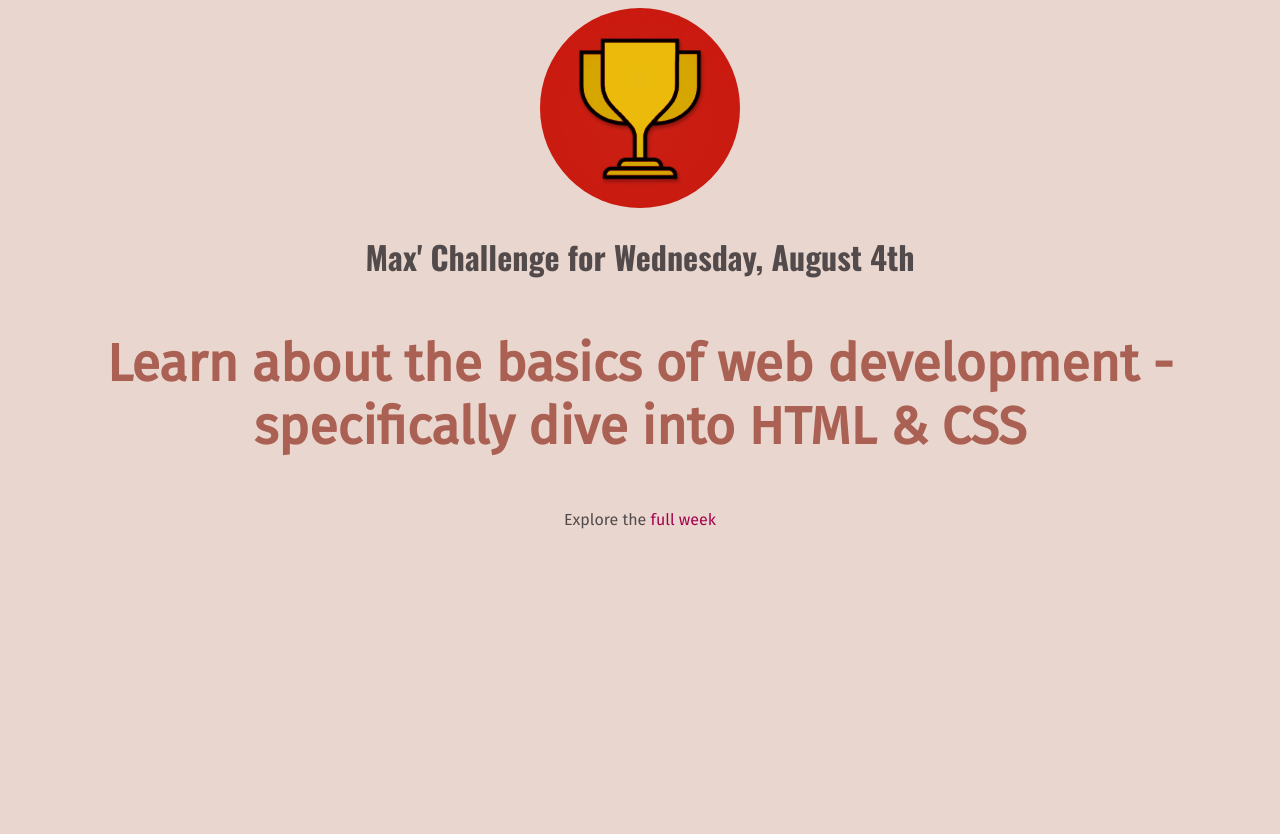
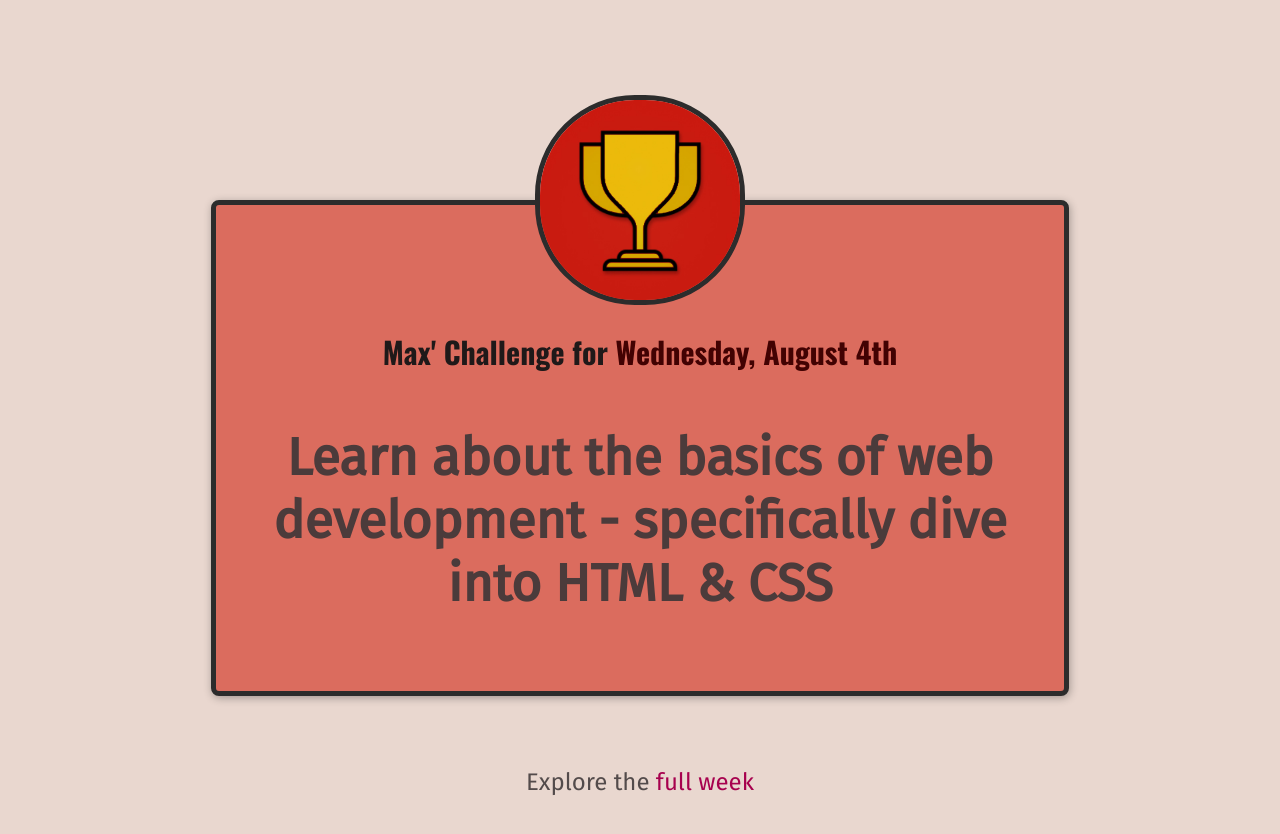
Before and after one commit to Aconite-green/web_tutorial, a plain HTML site: page index.html in a window 1280 px wide. Before the commit the page ends 800 px from the top, so only its background shows below. Drawn offline with nearby package versions, Linux system fonts and the light colour scheme.

Commit message:
feat: class 80

```diff
--- a/index.html
+++ b/index.html
@@ -9,16 +9,20 @@
       rel="stylesheet"
     />
     <link rel="stylesheet" href="/styles/daily-challenge.css" />
-    <link rel="stylesheet" href="/styles/shared.css">
+    <link rel="stylesheet" href="/styles/shared.css" />
     <title>My Daily Challenge</title>
   </head>
   <body>
-    <img src="/images/challenges-trophy.jpg" alt="A trophy" />
-    <h1>Max' Challenge for Wednesday, August 4th</h1>
-    <p id="todays-challenge">
-      Learn about the basics of web development - specifically dive into HTML &
-      CSS
-    </p>
-    <p>Explore the <a href="full-week.html">full week</a></p>
+    <main>
+      <img src="/images/challenges-trophy.jpg" alt="A trophy" />
+      <h1>Max' Challenge for <span> Wednesday, August 4th </span></h1>
+      <p id="todays-challenge">
+        Learn about the basics of web development - specifically dive into HTML
+        & CSS
+      </p>
+    </main>
+    <footer>
+      <p>Explore the <a href="full-week.html">full week</a></p>
+    </footer>
   </body>
 </html>
--- a/styles/daily-challenge.css
+++ b/styles/daily-challenge.css
@@ -1,12 +1,36 @@
+main{
+  width: 800px;
+  margin: 200px auto 72px auto;
+  background-color: rgb(219, 108, 94);
+  padding: 24px;
+  border: 5px solid rgb(44, 44, 44);
+  border-radius: 8px;
+  box-shadow: 1px 2px 8px rgba(0, 0, 0, 0.3);
+}
 
 img {
   width: 200px;
   height: 200px;
   border-radius: 100px;
+  border: 5px solid rgb(44, 44, 44);
+  margin-top: -134px;
+}
+
+h1{
+  font-size: 30px;
+  color: rgb(31, 25, 25);
+}
+
+span{
+  color: rgb(66, 2, 2);
+}
+
+a{
+  color: rgb(73, 29, 50);
 }
 
 #todays-challenge {
-  color: rgb(170, 96, 83);
+  color: rgb(75, 59, 59);
   font-weight: bold;
   font-size: 52px;
 }
--- a/styles/full-week.css
+++ b/styles/full-week.css
@@ -5,11 +5,11 @@ header{
 h1 {
   font-size: 48px;
   color: rgb(71, 62, 62);
-  margin: 12px 0;
+  margin: 0 0;
 }
 
 #description{
-  margin-bottom: 36px;
+  margin: 12px 0;
 }
 
 /* header p{
@@ -23,6 +23,8 @@ a {
   border: 1px solid rgb(167, 1, 78);
   border-radius: 4px;
   font-size: 24px;
+  display: inline-block;
+  margin: 0;
 }
 
 a:hover {
@@ -42,6 +44,7 @@ li {
   margin: 32px;
   background-color: rgb(223, 136, 124);
   border-radius: 6px;
+  box-shadow: 1px 1px 4px rgba(0, 0, 0, 0.2);
 }
 
 h2{
--- a/styles/shared.css
+++ b/styles/shared.css
@@ -2,7 +2,7 @@ body {
     background-color: rgb(233, 215, 207);
     text-align: center;
     color: rgb(83, 75, 75);
-
+    margin: 50px;
 }
 
 h1{
@@ -11,6 +11,7 @@ h1{
 
 p{
     font-family: 'Fira Sans', 'sans-serif';
+    font-size: 24px;
 }
 
 a{
```
